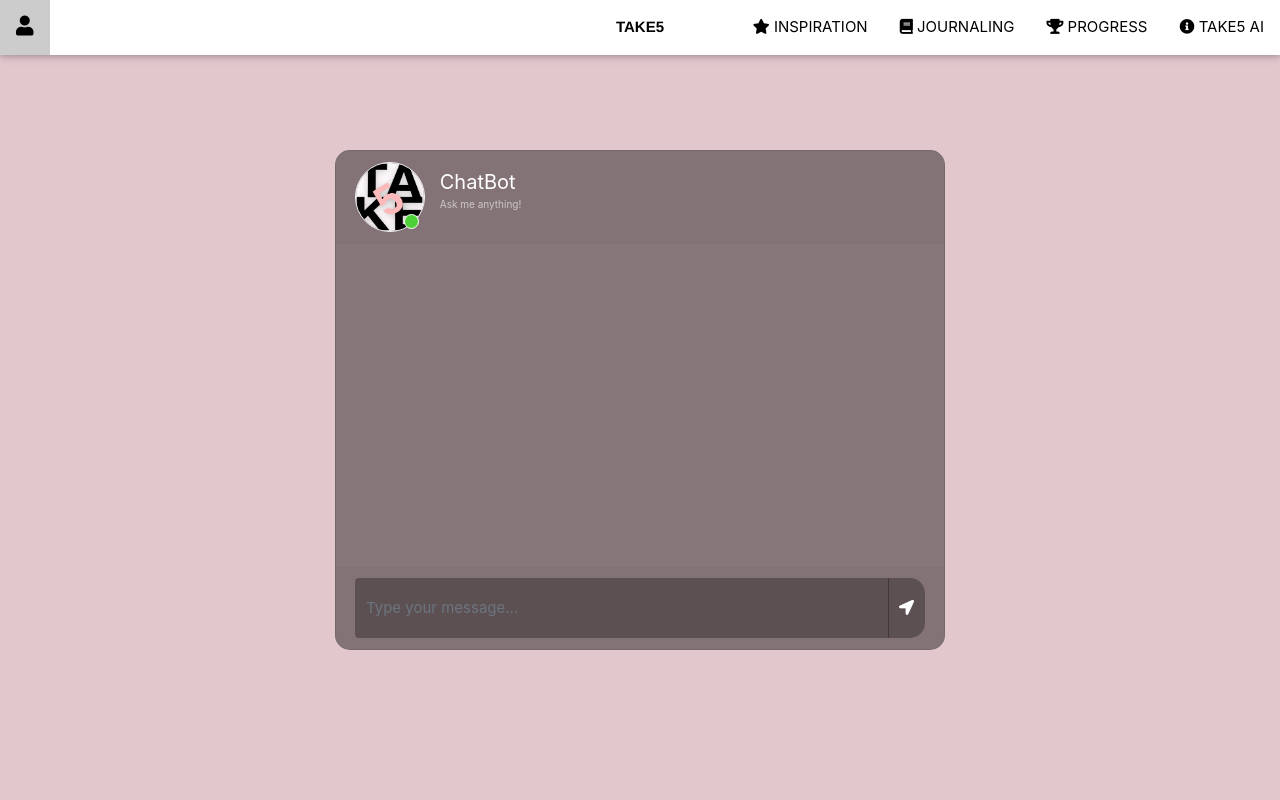
After one commit to aKrishnan0817/Take5, a Flask app: page /chatbot in a window 1280 px wide. The commit adds this page. Run offline with Flask 3, Linux system fonts and the light colour scheme; parts of the project's set-up code (start-up, migrations or seed data) failed here and were passed over; some libraries are stand-ins or nearby versions.

Commit message:
Added the chat bot made front end tweaks including gradient color on home page

```diff
--- a/project/__init__.py
+++ b/project/__init__.py
@@ -32,6 +32,9 @@ def create_app():
     from .main import main as main_blueprint
     app.register_blueprint(main_blueprint)
 
+    from .chatbot import chatbot as chatbot_blueprint
+    app.register_blueprint(chatbot_blueprint)
+
     with app.app_context():
         db.create_all()
 
--- /dev/null
+++ b/project/static/chatbot.css
@@ -0,0 +1,222 @@
+body,html{
+	height: 100%;
+	margin: 0;
+	background-color:#E2C7CD;
+
+}
+
+.chat{
+	margin-top: auto;
+	margin-bottom: auto;
+}
+.card{
+	height: 500px;
+	border-radius: 15px !important;
+	background-color: rgba(0,0,0,0.4) !important;
+}
+.contacts_body{
+	padding:  0.75rem 0 !important;
+	overflow-y: auto;
+	white-space: nowrap;
+}
+.msg_card_body{
+	overflow-y: auto;
+}
+.card-header{
+	border-radius: 15px 15px 0 0 !important;
+	border-bottom: 0 !important;
+}
+.card-footer{
+border-radius: 0 0 15px 15px !important;
+	border-top: 0 !important;
+}
+.container{
+	align-content: center;
+}
+.search{
+	border-radius: 15px 0 0 15px !important;
+	background-color: rgba(0,0,0,0.3) !important;
+	border:0 !important;
+	color:white !important;
+}
+.search:focus{
+	 box-shadow:none !important;
+   outline:0px !important;
+}
+.type_msg{
+	background-color: rgba(0,0,0,0.3) !important;
+	border:0 !important;
+	color:white !important;
+	height: 60px !important;
+	overflow-y: auto;
+}
+	.type_msg:focus{
+	 box-shadow:none !important;
+   outline:0px !important;
+}
+.attach_btn{
+	border-radius: 15px 0 0 15px !important;
+	background-color: rgba(0,0,0,0.3) !important;
+	border:0 !important;
+	color: white !important;
+	cursor: pointer;
+}
+.send_btn{
+	border-radius: 0 15px 15px 0 !important;
+	background-color: rgba(0,0,0,0.3) !important;
+	border:0 !important;
+	color: white !important;
+	cursor: pointer;
+}
+.search_btn{
+	border-radius: 0 15px 15px 0 !important;
+	background-color: rgba(0,0,0,0.3) !important;
+	border:0 !important;
+	color: white !important;
+	cursor: pointer;
+}
+.contacts{
+	list-style: none;
+	padding: 0;
+}
+.contacts li{
+	width: 100% !important;
+	padding: 5px 10px;
+	margin-bottom: 15px !important;
+}
+.active{
+	background-color: rgba(0,0,0,0.3);
+}
+.user_img{
+	height: 70px;
+	width: 70px;
+	border:1.5px solid #f5f6fa;
+
+}
+.user_img_msg{
+	height: 40px;
+	width: 40px;
+	border:1.5px solid #f5f6fa;
+
+}
+.img_cont{
+	position: relative;
+	height: 70px;
+	width: 70px;
+}
+.img_cont_msg{
+	height: 40px;
+	width: 40px;
+}
+.online_icon{
+	position: absolute;
+	height: 15px;
+	width:15px;
+	background-color: #4cd137;
+	border-radius: 50%;
+	bottom: 0.2em;
+	right: 0.4em;
+	border:1.5px solid white;
+}
+.offline{
+	background-color: #c23616 !important;
+}
+.user_info{
+	margin-top: auto;
+	margin-bottom: auto;
+	margin-left: 15px;
+}
+.user_info span{
+	font-size: 20px;
+	color: white;
+}
+.user_info p{
+	font-size: 10px;
+	color: rgba(255,255,255,0.6);
+}
+.video_cam{
+	margin-left: 50px;
+	margin-top: 5px;
+}
+.video_cam span{
+	color: white;
+	font-size: 20px;
+	cursor: pointer;
+	margin-right: 20px;
+}
+.msg_cotainer{
+	margin-top: auto;
+	margin-bottom: auto;
+	margin-left: 10px;
+	border-radius: 25px;
+	background-color: rgb(82, 172, 255);
+	padding: 10px;
+	position: relative;
+}
+.msg_cotainer_send{
+	margin-top: auto;
+	margin-bottom: auto;
+	margin-right: 10px;
+	border-radius: 25px;
+	background-color: #58cc71;
+	padding: 10px;
+	position: relative;
+}
+.msg_time{
+	position: absolute;
+	left: 0;
+	bottom: -15px;
+	color: rgba(255,255,255,0.5);
+	font-size: 10px;
+}
+.msg_time_send{
+	position: absolute;
+	right:0;
+	bottom: -15px;
+	color: rgba(255,255,255,0.5);
+	font-size: 10px;
+}
+.msg_head{
+	position: relative;
+}
+#action_menu_btn{
+	position: absolute;
+	right: 10px;
+	top: 10px;
+	color: white;
+	cursor: pointer;
+	font-size: 20px;
+}
+.action_menu{
+	z-index: 1;
+	position: absolute;
+	padding: 15px 0;
+	background-color: rgba(0,0,0,0.5);
+	color: white;
+	border-radius: 15px;
+	top: 30px;
+	right: 15px;
+	display: none;
+}
+.action_menu ul{
+	list-style: none;
+	padding: 0;
+	margin: 0;
+}
+.action_menu ul li{
+	width: 100%;
+	padding: 10px 15px;
+	margin-bottom: 5px;
+}
+.action_menu ul li i{
+	padding-right: 10px;
+}
+.action_menu ul li:hover{
+	cursor: pointer;
+	background-color: rgba(0,0,0,0.2);
+}
+@media(max-width: 576px){
+	.contacts_card{
+	margin-bottom: 15px !important;
+}
+}
--- a/project/templates/base.html
+++ b/project/templates/base.html
@@ -65,7 +65,7 @@
       <a href="{{ url_for('main.explo') }}" class="w3-bar-item w3-button"><i class="fa fa-star"></i> INSPIRATION</a>
       <a href="#work" class="w3-bar-item w3-button"><i class="fa fa-book"></i> JOURNALING</a>
       <a href="#pricing" class="w3-bar-item w3-button"><i class="fa fa-trophy"></i> PROGRESS</a>
-      <a href="{{ url_for('main.mission') }}" class="w3-bar-item w3-button"><i class="fa fa-info-circle"></i> MISSION</a>
+      <a href="{{ url_for('chatbot.take5_chatbot') }}" class="w3-bar-item w3-button"><i class="fa fa-info-circle"></i> TAKE5 AI</a>
     </div>
     <!-- Hide right-floated links on small screens and replace them with a menu icon -->
 
@@ -82,7 +82,7 @@
   <a href="{{ url_for('main.explo') }}" class="w3-bar-item w3-button"><i class="fa fa-star"></i> INSPIRATION</a>
   <a href="#work" class="w3-bar-item w3-button"><i class="fa fa-book"></i> JOURNALING</a>
   <a href="#pricing" class="w3-bar-item w3-button"><i class="fa fa-trophy"></i> PROGRESS</a>
-  <a href="{{ url_for('main.mission') }}" class="w3-bar-item w3-button"><i class="fa fa-info-circle"></i> MISSION</a>
+  <a href="{{ url_for('chatbot.take5_chatbot') }}" class="w3-bar-item w3-button"><i class="fa fa-info-circle"></i> TAKE5 AI</a>
 </nav>
 
 {% block content %}{% endblock %}
--- /dev/null
+++ b/project/templates/chat.html
@@ -0,0 +1,73 @@
+{% extends "base.html" %}
+{% block title %}TAKE5{% endblock %}
+{% block head %}
+  {{ super() }}
+		<link rel="stylesheet" href="https://stackpath.bootstrapcdn.com/bootstrap/4.1.3/css/bootstrap.min.css" integrity="sha384-MCw98/SFnGE8fJT3GXwEOngsV7Zt27NXFoaoApmYm81iuXoPkFOJwJ8ERdknLPMO" crossorigin="anonymous">
+		<link rel="stylesheet" href="https://use.fontawesome.com/releases/v5.5.0/css/all.css" integrity="sha384-B4dIYHKNBt8Bc12p+WXckhzcICo0wtJAoU8YZTY5qE0Id1GSseTk6S+L3BlXeVIU" crossorigin="anonymous">
+		<script src="https://ajax.googleapis.com/ajax/libs/jquery/3.3.1/jquery.min.js"></script>
+		<link rel="stylesheet" type="text/css" href="{{ url_for('static', filename='chatbot.css')}}"/>
+		{% endblock %}
+
+		{% block content %}
+		<div class="container-fluid h-100">
+			<div class="row justify-content-center h-100">
+				<div class="col-md-8 col-xl-6 chat">
+					<div class="card">
+						<div class="card-header msg_head">
+							<div class="d-flex bd-highlight">
+								<div class="img_cont">
+									<img src="{{ url_for('static', filename='take5_logo.png')}}" class="rounded-circle user_img">
+									<span class="online_icon"></span>
+								</div>
+								<div class="user_info">
+									<span>ChatBot</span>
+									<p>Ask me anything!</p>
+								</div>
+							</div>
+						</div>
+						<div id="messageFormeight" class="card-body msg_card_body">
+
+
+						</div>
+						<div class="card-footer">
+							<form id="messageArea" class="input-group">
+                                <input type="text" id="text" name="msg" placeholder="Type your message..." autocomplete="off" class="form-control type_msg" required/>
+								<div class="input-group-append">
+									<button type="submit" id="send" class="input-group-text send_btn"><i class="fas fa-location-arrow"></i></button>
+								</div>
+							</form>
+						</div>
+					</div>
+				</div>
+			</div>
+		</div>
+
+		<script>
+			$(document).ready(function() {
+				$("#messageArea").on("submit", function(event) {
+					const date = new Date();
+					const hour = date.getHours();
+					const minute = date.getMinutes();
+					const str_time = hour+":"+minute;
+					var rawText = $("#text").val();
+
+					var userHtml = '<div class="d-flex justify-content-end mb-4"><div class="msg_cotainer_send">' + rawText + '<span class="msg_time_send">'+ str_time + '</span></div><div class="img_cont_msg"><img src="https://i.ibb.co/d5b84Xw/Untitled-design.png" class="rounded-circle user_img_msg"></div></div>';
+
+					$("#text").val("");
+					$("#messageFormeight").append(userHtml);
+
+					$.ajax({
+						data: {
+							msg: rawText,
+						},
+						type: "POST",
+						url: "/get",
+					}).done(function(data) {
+						var botHtml = '<div class="d-flex justify-content-start mb-4"><div class="img_cont_msg"><img src="{{ url_for('static', filename='take5_logo.png')}}" class="rounded-circle user_img_msg"></div><div class="msg_cotainer">' + data + '<span class="msg_time">' + str_time + '</span></div></div>';
+						$("#messageFormeight").append($.parseHTML(botHtml));
+					});
+					event.preventDefault();
+				});
+			});
+		</script>
+{% endblock %}
--- a/project/templates/chooseSelfCare.html
+++ b/project/templates/chooseSelfCare.html
@@ -27,7 +27,7 @@
     }
 
     html, body {
-      background-color:#C2D3C3;
+      background-color:#E4EAF1;
       margin: 0;
       padding: 0;
     }
--- a/project/templates/homePage.html
+++ b/project/templates/homePage.html
@@ -13,10 +13,10 @@
 {% block content %}
   <div data-path-to-root="./" data-include-products="false" class="u-body u-xl-mode" data-lang="en">
     <br><br>
-    <section class="u-clearfix u-custom-color-3 u-section-1" id="sec-2b59">
+    <section class="u-clearfix u-image u-section-1" id="sec-2b59" data-image-width="1964" data-image-height="1108">
       <div class="u-clearfix u-sheet u-sheet-1">
         <h1 class="u-custom-font u-text u-text-default u-text-white u-text-1">START YOUR SELF CARE JOURNEY</h1>
-        <a href="#" class="u-active-custom-color-2 u-border-none u-btn u-button-style u-custom-font u-hover-palette-2-light-1 u-palette-5-light-3 u-btn-1">Choose self care of the day </a>
+        <a href="#" class="u-active-custom-color-2 u-border-none u-btn u-button-style u-custom-font u-hover-palette-5-light-2 u-palette-2-light-1 u-btn-1">Choose self care of the day </a>
       </div>
     </section>
     <section class="u-align-center-lg u-align-center-md u-align-center-xl u-align-left-sm u-align-left-xs u-clearfix u-palette-2-light-3 u-section-2" id="carousel_04d5" data-animation-name="" data-animation-duration="0" data-animation-delay="0" data-animation-direction="">
```
Also changed, not shown: project/chatbot.py (added, +92 -0 lines), project/main.py (+9 -0 lines), project/static/home.css (+26 -5 lines), project/static/images/Screenshot2024-08-10at4.30.43PM.png (added).
